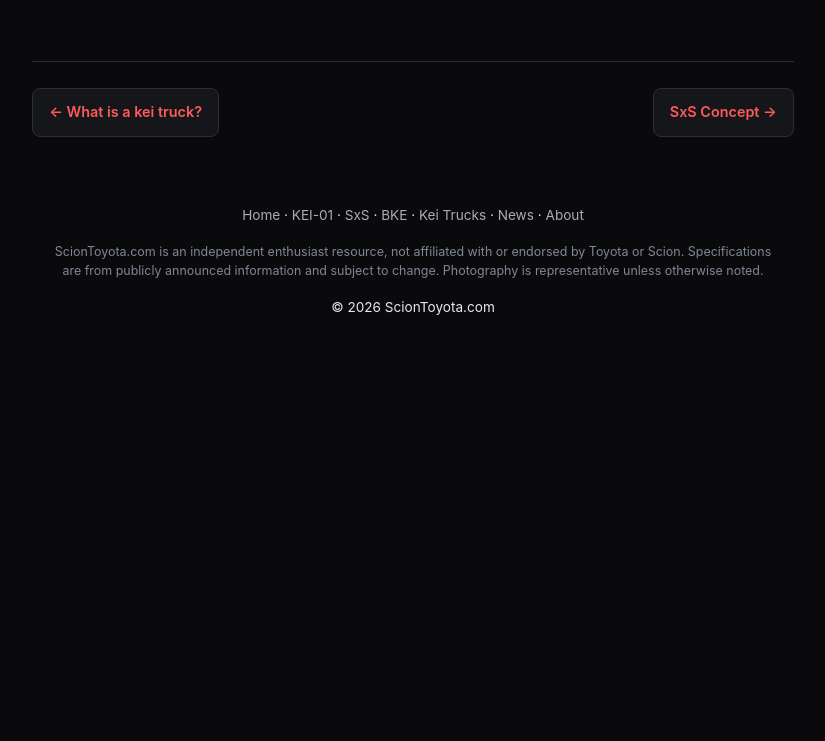
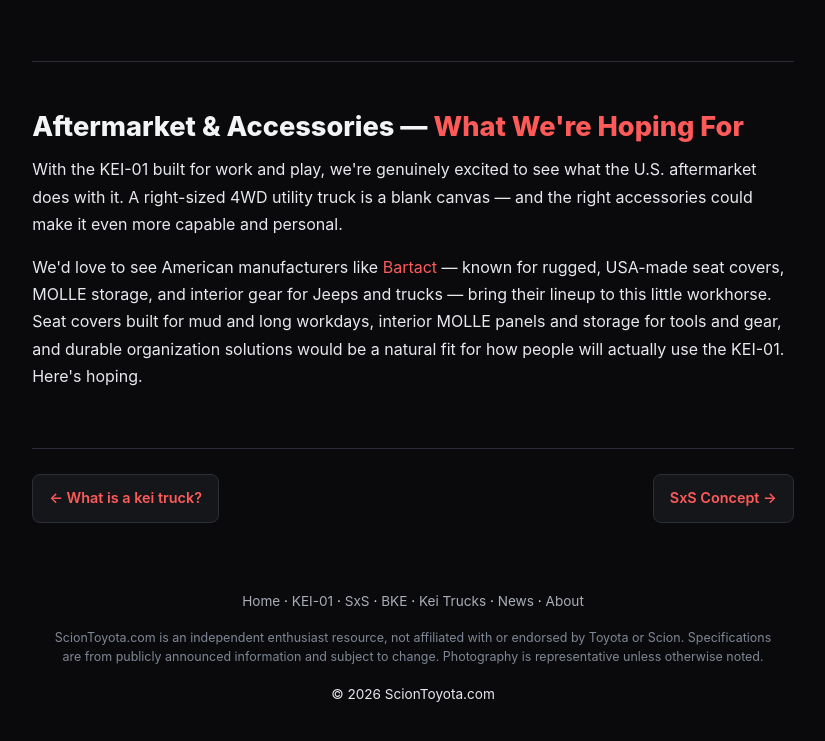
Before and after one commit to Brazenproducts/sciontoyota.com, a plain HTML site: page kei-01/index.html in a window 1280 px wide. Shown: the part 3478-4219 px from the top of the page, without its empty margins (227-1052 px from the left). Before the commit the page ends 3855 px from the top, so only its background shows below. Drawn offline with Linux system fonts and the light colour scheme.

Commit message:
Add editorial aftermarket blurb on KEI-01 page with Bartact link

```diff
--- a/kei-01/index.html
+++ b/kei-01/index.html
@@ -107,6 +107,12 @@
     </div>
   </section>
 
+  <section>
+    <h2>Aftermarket &amp; Accessories — <span class="accent">What We're Hoping For</span></h2>
+    <p>With the KEI-01 built for work and play, we're genuinely excited to see what the U.S. aftermarket does with it. A right-sized 4WD utility truck is a blank canvas — and the right accessories could make it even more capable and personal.</p>
+    <p>We'd love to see American manufacturers like <a href="https://bartact.com" target="_blank" rel="noopener">Bartact</a> — known for rugged, USA-made seat covers, MOLLE storage, and interior gear for Jeeps and trucks — bring their lineup to this little workhorse. Seat covers built for mud and long workdays, interior MOLLE panels and storage for tools and gear, and durable organization solutions would be a natural fit for how people will actually use the KEI-01. Here's hoping.</p>
+  </section>
+
   <div class="prevnext">
     <a href="/what-is-a-kei-truck/">← What is a kei truck?</a>
     <a href="/sxs-concept/">SxS Concept →</a>
```
